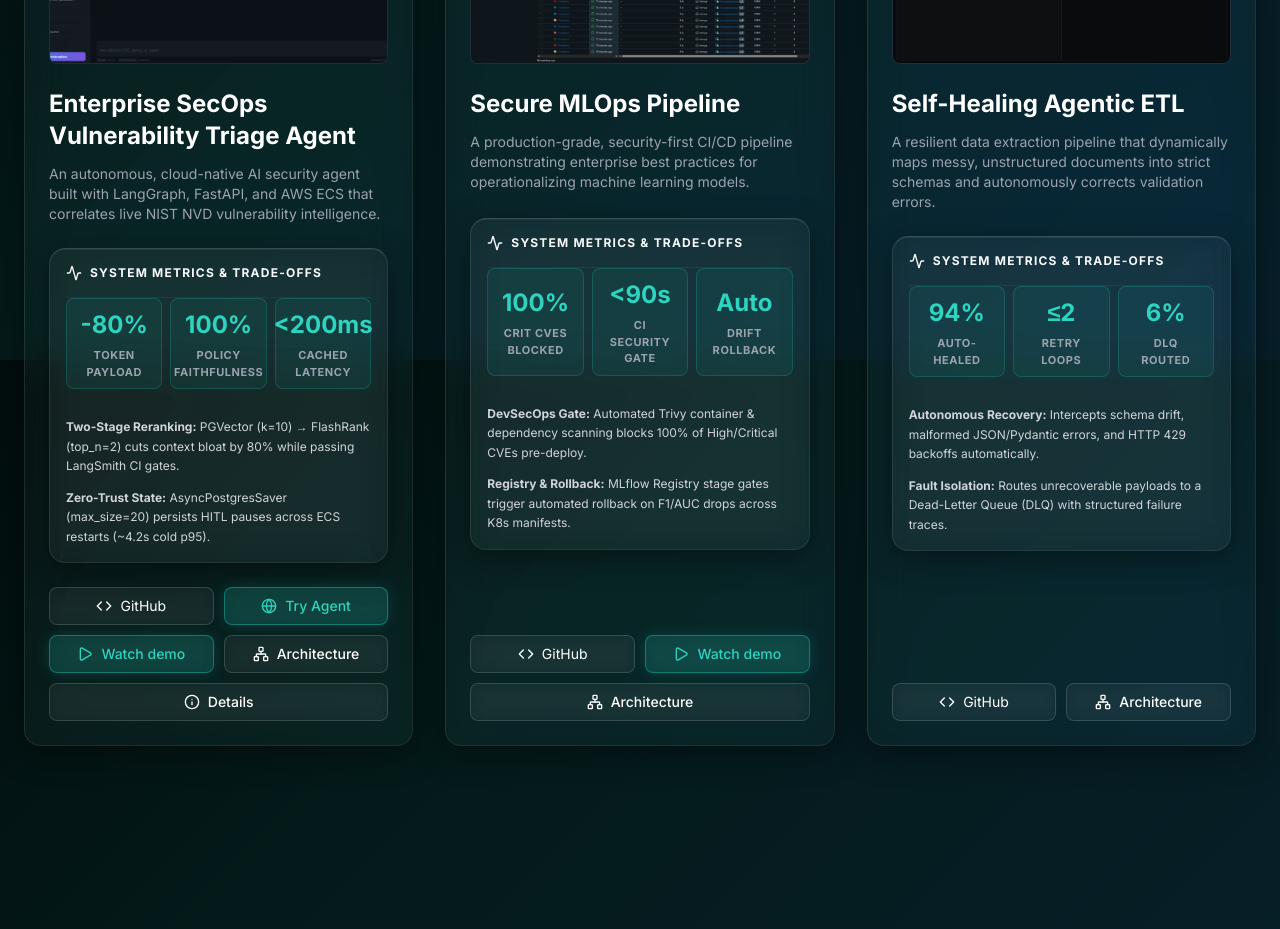
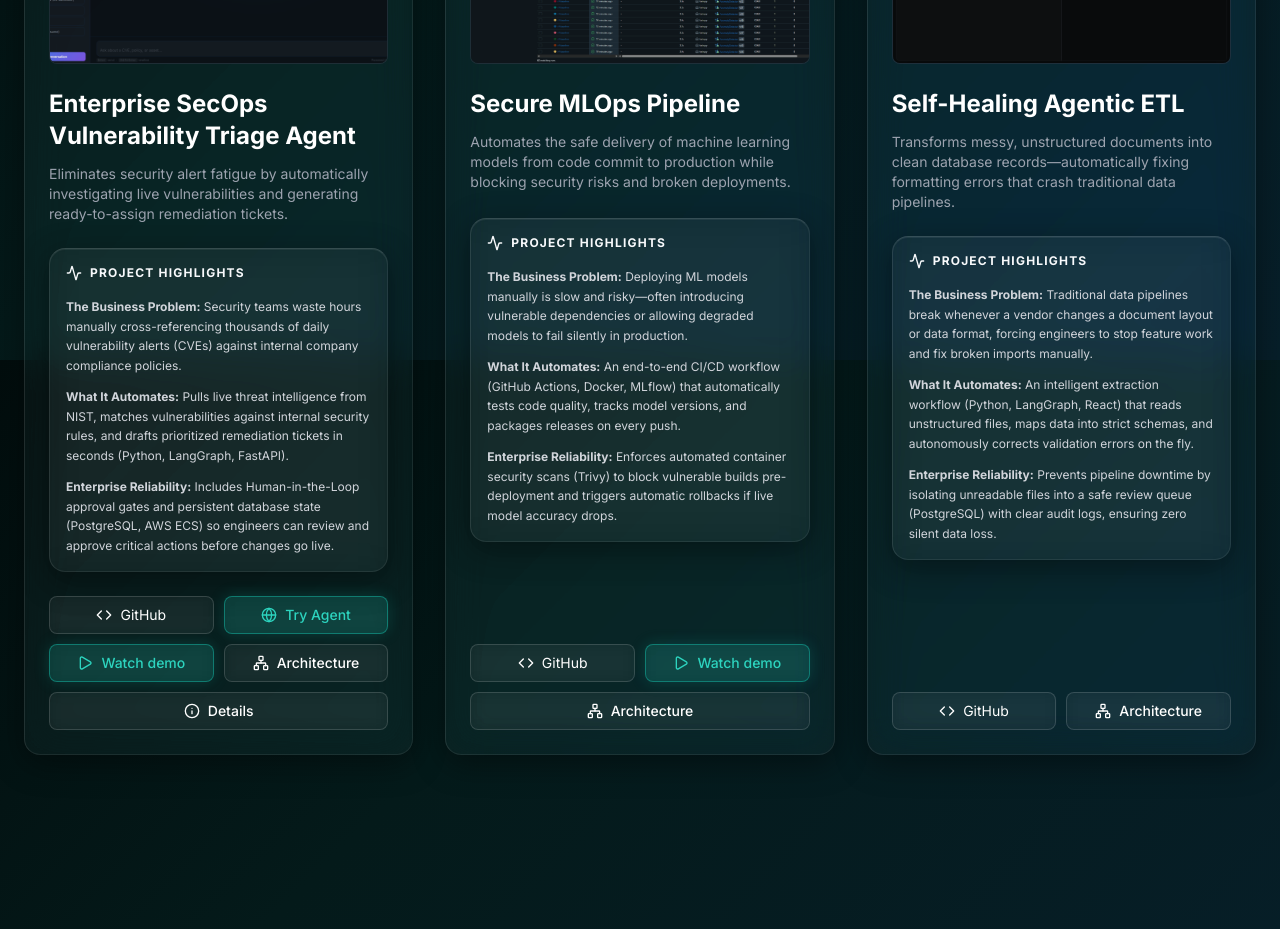
Before and after one commit to santosisadora/myportfolio, a React (Vite) app: page / in a window 1280 px wide. Shown: the part 1240-2169 px from the top of the page. Built offline with nearby package versions, Linux system fonts and the light colour scheme.

Commit message:
feat: simplify project descriptions and highlight business value

```diff
--- a/src/components/Projects.jsx
+++ b/src/components/Projects.jsx
@@ -12,16 +12,12 @@ const projects = [
     title: "Enterprise SecOps Vulnerability Triage Agent",
     icon: <Lock className="w-8 h-8 text-teal-accent" />,
     image: vulnRagImg,
-    description: "An autonomous, cloud-native AI security agent built with LangGraph, FastAPI, and AWS ECS that correlates live NIST NVD vulnerability intelligence.",
+    description: "Eliminates security alert fatigue by automatically investigating live vulnerabilities and generating ready-to-assign remediation tickets.",
     metrics: {
-      kpis: [
-        { value: "-80%", label: "Token Payload" },
-        { value: "100%", label: "Policy Faithfulness" },
-        { value: "<200ms", label: "Cached Latency" }
-      ],
       bullets: [
-        { lead: "Two-Stage Reranking:", text: "PGVector (k=10) → FlashRank (top_n=2) cuts context bloat by 80% while passing LangSmith CI gates." },
-        { lead: "Zero-Trust State:", text: "AsyncPostgresSaver (max_size=20) persists HITL pauses across ECS restarts (~4.2s cold p95)." }
+        { lead: "The Business Problem:", text: "Security teams waste hours manually cross-referencing thousands of daily vulnerability alerts (CVEs) against internal company compliance policies." },
+        { lead: "What It Automates:", text: "Pulls live threat intelligence from NIST, matches vulnerabilities against internal security rules, and drafts prioritized remediation tickets in seconds (Python, LangGraph, FastAPI)." },
+        { lead: "Enterprise Reliability:", text: "Includes Human-in-the-Loop approval gates and persistent database state (PostgreSQL, AWS ECS) so engineers can review and approve critical actions before changes go live." }
       ]
     },
     diagram: `graph TD
@@ -93,16 +89,12 @@ const projects = [
     title: "Secure MLOps Pipeline",
     icon: <Shield className="w-8 h-8 text-teal-accent" />,
     image: mlopsPipelineImg,
-    description: "A production-grade, security-first CI/CD pipeline demonstrating enterprise best practices for operationalizing machine learning models.",
+    description: "Automates the safe delivery of machine learning models from code commit to production while blocking security risks and broken deployments.",
     metrics: {
-      kpis: [
-        { value: "100%", label: "Crit CVEs Blocked" },
-        { value: "<90s", label: "CI Security Gate" },
-        { value: "Auto", label: "Drift Rollback" }
-      ],
       bullets: [
-        { lead: "DevSecOps Gate:", text: "Automated Trivy container & dependency scanning blocks 100% of High/Critical CVEs pre-deploy." },
-        { lead: "Registry & Rollback:", text: "MLflow Registry stage gates trigger automated rollback on F1/AUC drops across K8s manifests." }
+        { lead: "The Business Problem:", text: "Deploying ML models manually is slow and risky—often introducing vulnerable dependencies or allowing degraded models to fail silently in production." },
+        { lead: "What It Automates:", text: "An end-to-end CI/CD workflow (GitHub Actions, Docker, MLflow) that automatically tests code quality, tracks model versions, and packages releases on every push." },
+        { lead: "Enterprise Reliability:", text: "Enforces automated container security scans (Trivy) to block vulnerable builds pre-deployment and triggers automatic rollbacks if live model accuracy drops." }
       ]
     },
     diagram: `graph TD
@@ -119,16 +111,12 @@ const projects = [
     title: "Self-Healing Agentic ETL",
     icon: <BarChart3 className="w-8 h-8 text-teal-accent" />,
     image: agenticEtlImg,
-    description: "A resilient data extraction pipeline that dynamically maps messy, unstructured documents into strict schemas and autonomously corrects validation errors.",
+    description: "Transforms messy, unstructured documents into clean database records—automatically fixing formatting errors that crash traditional data pipelines.",
     metrics: {
-      kpis: [
-        { value: "94%", label: "Auto-Healed" },
-        { value: "≤2", label: "Retry Loops" },
-        { value: "6%", label: "DLQ Routed" }
-      ],
       bullets: [
-        { lead: "Autonomous Recovery:", text: "Intercepts schema drift, malformed JSON/Pydantic errors, and HTTP 429 backoffs automatically." },
-        { lead: "Fault Isolation:", text: "Routes unrecoverable payloads to a Dead-Letter Queue (DLQ) with structured failure traces." }
+        { lead: "The Business Problem:", text: "Traditional data pipelines break whenever a vendor changes a document layout or data format, forcing engineers to stop feature work and fix broken imports manually." },
+        { lead: "What It Automates:", text: "An intelligent extraction workflow (Python, LangGraph, React) that reads unstructured files, maps data into strict schemas, and autonomously corrects validation errors on the fly." },
+        { lead: "Enterprise Reliability:", text: "Prevents pipeline downtime by isolating unreadable files into a safe review queue (PostgreSQL) with clear audit logs, ensuring zero silent data loss." }
       ]
     },
     diagram: `graph TD
@@ -202,16 +190,8 @@ const Projects = () => {
 
                 <div className="mb-6 glass-panel p-4">
                   <h4 className="text-xs font-bold text-teal-accent uppercase tracking-widest mb-4 flex items-center gap-2">
-                    <Activity className="w-4 h-4" /> SYSTEM METRICS & TRADE-OFFS
+                    <Activity className="w-4 h-4" /> PROJECT HIGHLIGHTS
                   </h4>
-                  <div className="grid grid-cols-3 gap-2 glass-divider pb-3 mb-4 text-center">
-                    {project.metrics.kpis.map((kpi, i) => (
-                      <div key={i} className="flex flex-col items-center justify-center glass-metric-badge">
-                        <span className="">{kpi.value}</span>
-                        <span className="text-[11px] uppercase tracking-wider text-gray-400 mt-1">{kpi.label}</span>
-                      </div>
-                    ))}
-                  </div>
                   <ul className="space-y-3 text-xs leading-relaxed text-gray-300">
                     {project.metrics.bullets.map((bullet, i) => (
                       <li key={i}>
```
